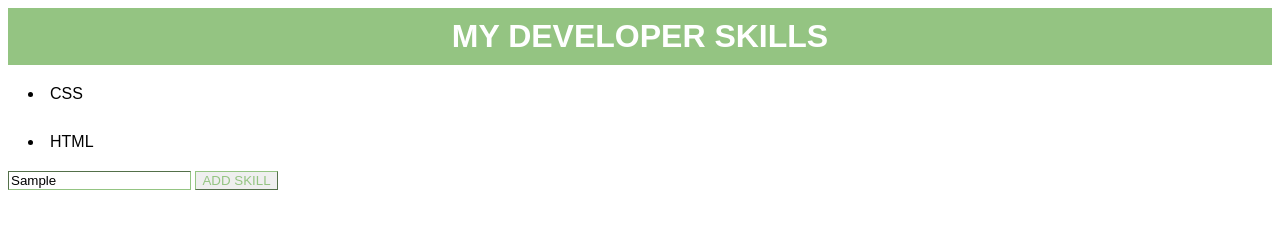
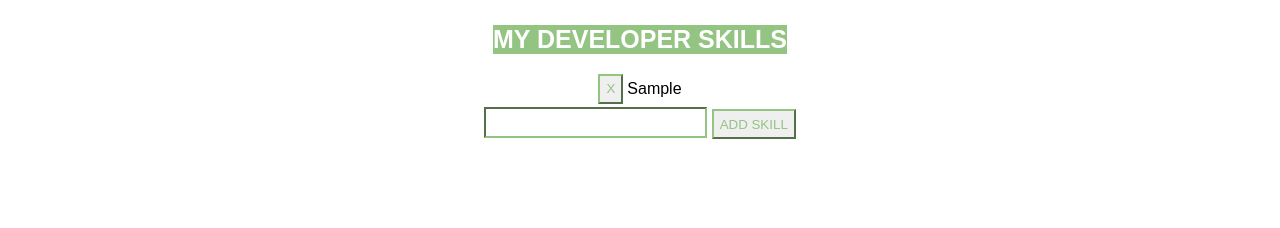
Before and after one commit to skylarw19/jQuery-my-dev-skills-lab, a plain HTML site: page index.html in a window 1280 px wide. Both pictures are taken after typing "Sample" into the empty fields and a click on the button "ADD SKILL". Drawn offline with nearby package versions, Linux system fonts and the light colour scheme.

Commit message:
update js html css

```diff
--- a/css/main.css
+++ b/css/main.css
@@ -1,24 +1,31 @@
 *{
     font-family: Arial, Helvetica, sans-serif;
 }
+
 h1{
     text-align: center;
     color: white;
+    font-size: 25px;
     background-color: #94C482;
-    margin: auto;
-    padding: 10px 0px 10px 0px;
+}
+body{
+    display: flex;
+    justify-content: center;
+    align-items: center;
+    flex-direction: column;
 }
 input{
     border-color: #94C482;
-    border-width: 1px
+    margin: auto;
+    border-width: 2px;
+    height: 25px;
+    width: 215px;
+    font-size: 20px;
 }
 button{
     text-align: center;
     color: #94C482;
     border-color: #94C482;
-    border-width: 1px;
+    border-width: 2px;
+    height: 30px;
 }
-li{
-   margin: 10px;
-   padding: 10px;
-}
--- a/index.html
+++ b/index.html
@@ -14,9 +14,15 @@ crossorigin="anonymous"></script>
 </head>
 <body>
     <h1>MY DEVELOPER SKILLS</h1>
-        <li>CSS</li>
-        <li>HTML</li>
-    <input type="text" name="" id="">
-    <button>ADD SKILL</button>
+    <table>
+        <tbody>
+        </tbody>
+    </table>
+
+    <section>
+        <input type="text" name="" id="">
+        <button id="addSkill">ADD SKILL</button>
+    </section>
+
 </body>
 </html>
--- a/js/main.js
+++ b/js/main.js
@@ -0,0 +1,18 @@
+const $addSkillBtn = $('#addSkill');
+const $inpt = $('input');
+
+$addSkillBtn.on('click', function(evt){
+    let skillInp = $('input').val();
+    let newSkill =
+    `<tr>
+      <td><button class="remove">X</button></td>
+      <td class="skills">${skillInp}</td>
+    </tr>`
+    $('tbody').append(newSkill);
+    $('input').val('');
+});
+
+
+$('table tbody').on('click', 'button', function() {
+    $(this).closest('tr').remove();
+});
```
